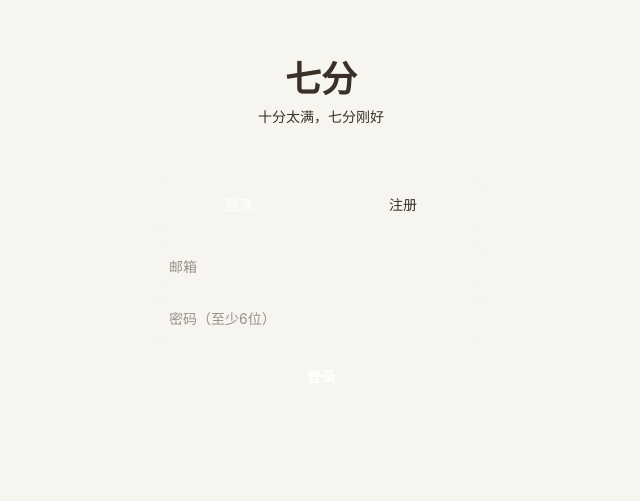
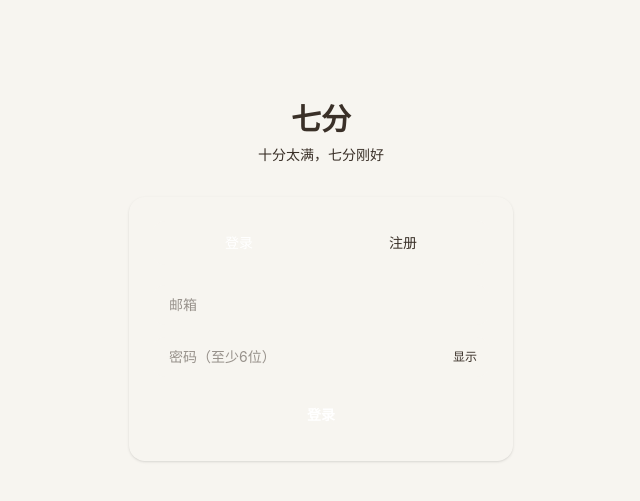
Before and after one commit to JosephKwok67/qifen, a Next.js app in the folder web/: page /auth in a window 1280 px wide. Shown: the part 159-660 px from the top of the page, without its empty margins (319-959 px from the left). Built offline with nearby package versions, Linux system fonts and the light colour scheme; no server answers.

Commit message:
fix: secure AI call, fix auth RLS, polish landing/auth UI

```diff
--- a/web/src/app/auth/page.tsx
+++ b/web/src/app/auth/page.tsx
@@ -10,6 +10,7 @@ export default function AuthPage() {
   const [isLogin, setIsLogin] = useState(true)
   const [email, setEmail] = useState("")
   const [password, setPassword] = useState("")
+  const [showPassword, setShowPassword] = useState(false)
   const [nickname, setNickname] = useState("七分用户")
   const [error, setError] = useState("")
   const [loading, setLoading] = useState(false)
@@ -30,11 +31,20 @@ export default function AuthPage() {
     <div className="min-h-screen flex items-center justify-center px-6" style={{ background: "var(--color-bg)", color: "var(--color-text)" }}>
       <div className="w-full max-w-sm">
         <div className="text-center mb-8">
-          <div className="text-4xl font-bold" style={{ color: "var(--color-accent)" }}>七分</div>
+          <div className="flex justify-center mb-4">
+            <svg width="64" height="64" viewBox="0 0 80 80" fill="none" xmlns="http://www.w3.org/2000/svg">
+              <circle cx="40" cy="40" r="34" stroke="var(--color-border)" strokeWidth="8" />
+              <circle cx="40" cy="40" r="34" stroke="var(--color-accent)" strokeWidth="8" strokeLinecap="round"
+                strokeDasharray={`${2 * Math.PI * 34 * 0.7} ${2 * Math.PI * 34}`}
+                strokeDashoffset={-(2 * Math.PI * 34 * 0.125)}
+                transform="rotate(-90 40 40)" />
+            </svg>
+          </div>
+          <div className="text-3xl font-bold" style={{ color: "var(--color-accent)" }}>七分</div>
           <div className="text-sm mt-2" style={{ color: "var(--color-text-secondary)" }}>十分太满，七分刚好</div>
         </div>
 
-        <div className="rounded-2xl p-6" style={{ background: "var(--color-bg-card)" }}>
+        <div className="rounded-2xl p-6 shadow-sm" style={{ background: "var(--color-bg-card)", border: "1px solid var(--color-border)" }}>
           <div className="flex mb-5 rounded-xl p-1" style={{ background: "var(--color-bg)" }}>
             <button onClick={() => setIsLogin(true)} className="flex-1 py-2 rounded-lg text-sm font-medium transition-colors" style={{ background: isLogin ? "var(--color-accent)" : "transparent", color: isLogin ? "#fff" : "var(--color-text-secondary)" }}>登录</button>
             <button onClick={() => setIsLogin(false)} className="flex-1 py-2 rounded-lg text-sm font-medium transition-colors" style={{ background: !isLogin ? "var(--color-accent)" : "transparent", color: !isLogin ? "#fff" : "var(--color-text-secondary)" }}>注册</button>
@@ -45,11 +55,18 @@ export default function AuthPage() {
           )}
 
           <input className="w-full px-4 py-2.5 rounded-xl text-sm outline-none mb-3" style={{ background: "var(--color-bg)", color: "var(--color-text)" }} placeholder="邮箱" type="email" value={email} onChange={e => setEmail(e.target.value)} autoComplete="email" />
-          <input className="w-full px-4 py-2.5 rounded-xl text-sm outline-none mb-4" style={{ background: "var(--color-bg)", color: "var(--color-text)" }} placeholder="密码（至少6位）" type="password" value={password} onChange={e => setPassword(e.target.value)} autoComplete={isLogin ? "current-password" : "new-password"} />
+
+          <div className="relative mb-4">
+            <input className="w-full px-4 py-2.5 rounded-xl text-sm outline-none pr-10" style={{ background: "var(--color-bg)", color: "var(--color-text)" }} placeholder="密码（至少6位）" type={showPassword ? "text" : "password"} value={password} onChange={e => setPassword(e.target.value)} autoComplete={isLogin ? "current-password" : "new-password"} />
+            <button type="button" onClick={() => setShowPassword(v => !v)} className="absolute right-3 top-1/2 -translate-y-1/2 text-xs" style={{ color: "var(--color-text-muted)" }}>
+              {showPassword ? "隐藏" : "显示"}
+            </button>
+          </div>
 
           {error && <div className="text-xs mb-3 px-3 py-2 rounded-lg" style={{ background: "var(--color-danger)", color: "#fff" }}>{error}</div>}
 
-          <button onClick={handleSubmit} disabled={loading} className="w-full py-3 rounded-xl text-sm font-semibold text-white transition-opacity" style={{ background: "var(--color-accent)", opacity: loading ? 0.6 : 1 }}>
+          <button onClick={handleSubmit} disabled={loading} className="w-full py-3 rounded-xl text-sm font-semibold text-white transition-all active:scale-[0.98] flex items-center justify-center gap-2" style={{ background: "var(--color-accent)", opacity: loading ? 0.7 : 1 }}>
+            {loading && <span className="inline-block w-4 h-4 border-2 border-white/40 border-t-white rounded-full animate-spin" />}
             {loading ? "处理中..." : isLogin ? "登录" : "注册并开始使用"}
           </button>
         </div>
```
